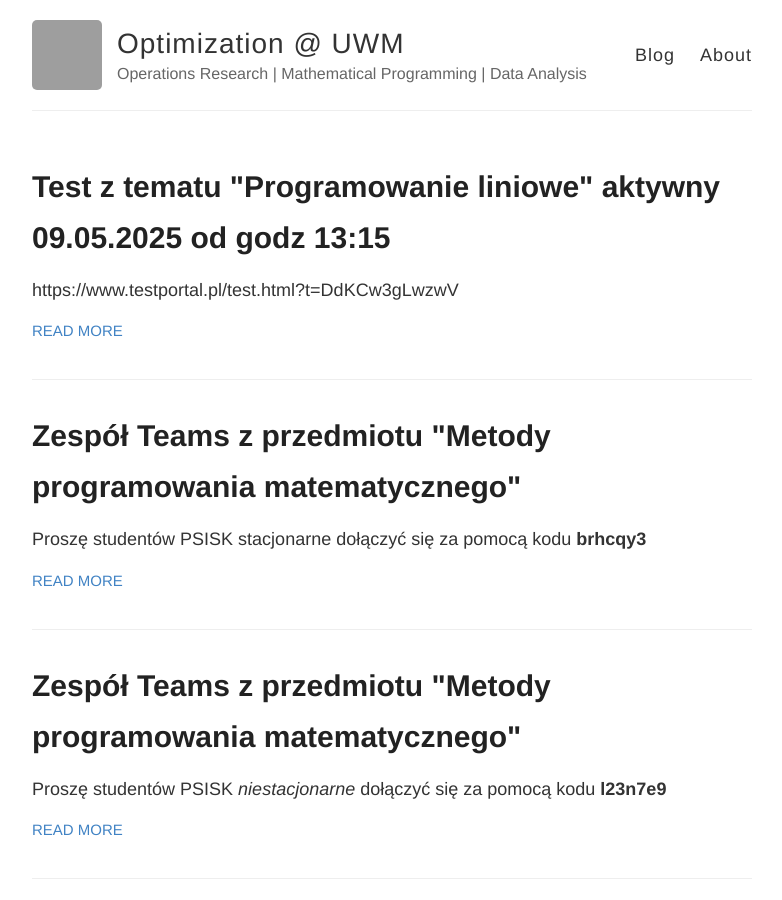
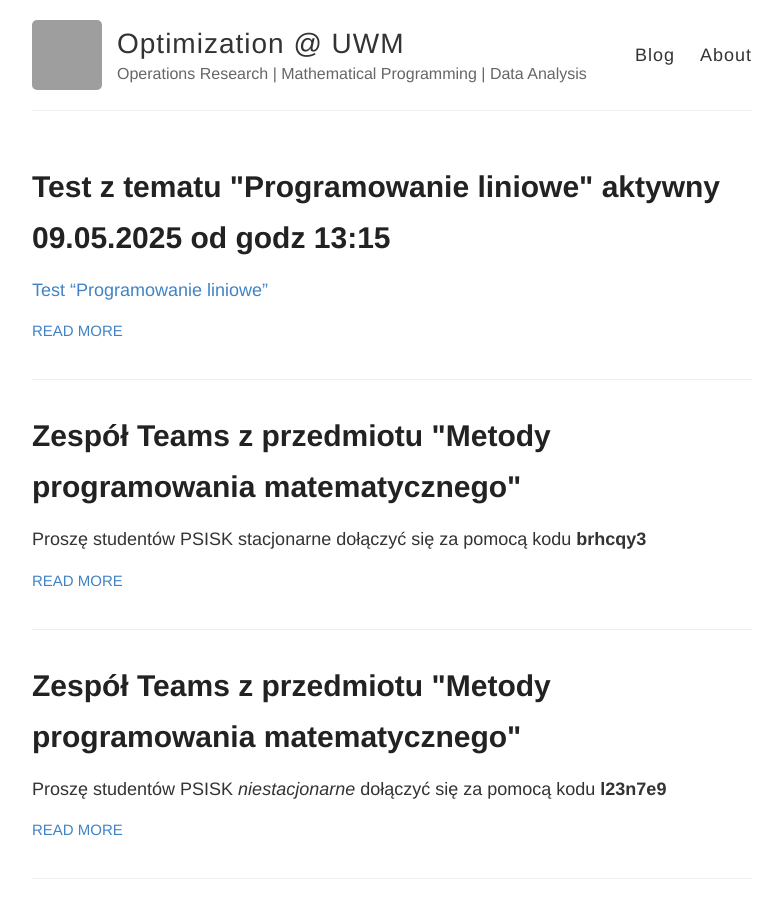
Before and after one commit to uwmopt/uwmopt.github.io, a Jekyll site: the page built from index.html, in a window 1280 px wide and 900 px high. Shown: the whole window, without its empty margins (248-1030 px from the left). Built offline with Jekyll 4.4.1, drawn with Linux system fonts in a browser that asks for light colours; grey boxes are pictures that could not be loaded.

Commit message:
Test online

```diff
--- a/_posts/2025-05-08-Test_Programowanie_lin.md
+++ b/_posts/2025-05-08-Test_Programowanie_lin.md
@@ -3,4 +3,4 @@ layout: post
 title: Test z tematu "Programowanie liniowe" aktywny 09.05.2025 od godz 13:15
 ---
 
-https://www.testportal.pl/test.html?t=DdKCw3gLwzwV
+[Test "Programowanie liniowe"](https://www.testportal.pl/test.html?t=DdKCw3gLwzwV)
```
